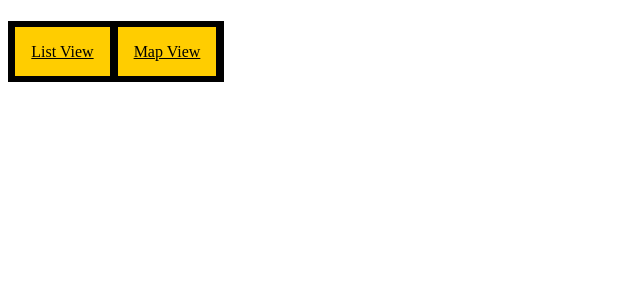
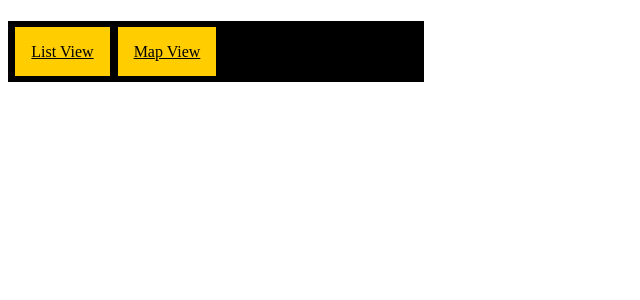
Before and after one commit to Brayden1000/CS3141-R01-team1, a PHP site: page / in a window 1280 px wide. Shown: the top 300 px of the page, without its empty margins (0-640 px from the left). Run offline with PHP 8.4, Linux system fonts and the light colour scheme; data that the repository does not hold is empty; some libraries are stand-ins or nearby versions.

Commit message:
minor modifications to header bar

```diff
--- a/web_app/app/index.php
+++ b/web_app/app/index.php
@@ -58,7 +58,7 @@ if ( isset($_POST["test"]) ) {
     </head>
 
     <body>
-        <div class="topnav topnav-right">
+        <div class="topnav">
             <a class="active" href="#listView">List View</a>
             <a href="#mapView">Map View</a>
             <!--
--- a/web_app/app/style.css
+++ b/web_app/app/style.css
@@ -13,6 +13,7 @@ Grey #8a8b8c
     background-color: #000000;
     padding: 16pt 4pt;
     position:fixed;
+    overflow: hidden;
 } /* syles the button */
 .topnav a {
     color:#000000;
@@ -24,9 +25,6 @@ Grey #8a8b8c
 .topnav a:hover {
     background-color:#ffffff;
     color: #000000;
-}
-.topnav-right {
-    float: right;
 }
 
 
@@ -46,6 +44,7 @@ Grey #8a8b8c
 .google-button {
     width: 200px;
     text-align: right;
+    float: right;
 }
 
 
```
